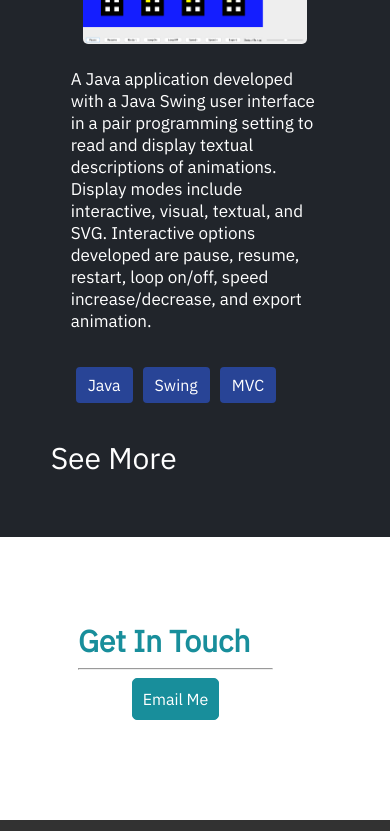
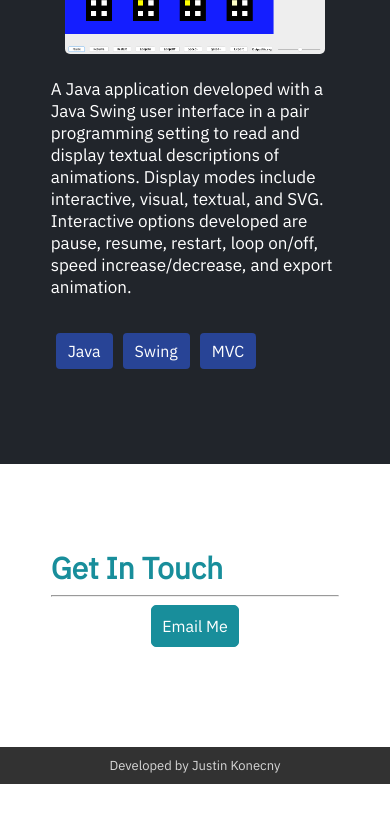
Before and after one commit to justinkonecny/website, a React (Create React App) app: page / in a window 390 px wide. Shown: the part 5409-6240 px from the top of the page. After the commit the page ends 6193 px from the top, so only its background shows below. Built offline with nearby package versions, Linux system fonts and the light colour scheme.

Commit message:
Fix mobile margins

```diff
--- a/src/components/Home.js
+++ b/src/components/Home.js
@@ -390,16 +390,16 @@ class Home extends Component {
                             </div>
                         </div>
 
-                        <div>
-                            <p style={{'color': 'white', 'fontSize': '30px'}}>
-                                See More
-                            </p>
-                        </div>
+                        {/*<div>*/}
+                            {/*<p style={{'color': 'white', 'fontSize': '30px'}}>*/}
+                                {/*See More*/}
+                            {/*</p>*/}
+                        {/*</div>*/}
 
                     </div>
                 </div>
 
-                <div className={'body'}>
+                <div className={this.state.isMobile ? 'body body-mobile' : 'body'}>
                     <div className={'body-info'}>
                         <h3 id='contact'>Get In Touch</h3>
                         <hr/>
--- a/src/css/Home.css
+++ b/src/css/Home.css
@@ -263,7 +263,7 @@ p {
 .project {
     display: flex;
     border-radius: 5px;
-    padding: 20px;
+    padding: 20px 0;
     color: white;
     margin: 0 0 20px 0;
 }
```
